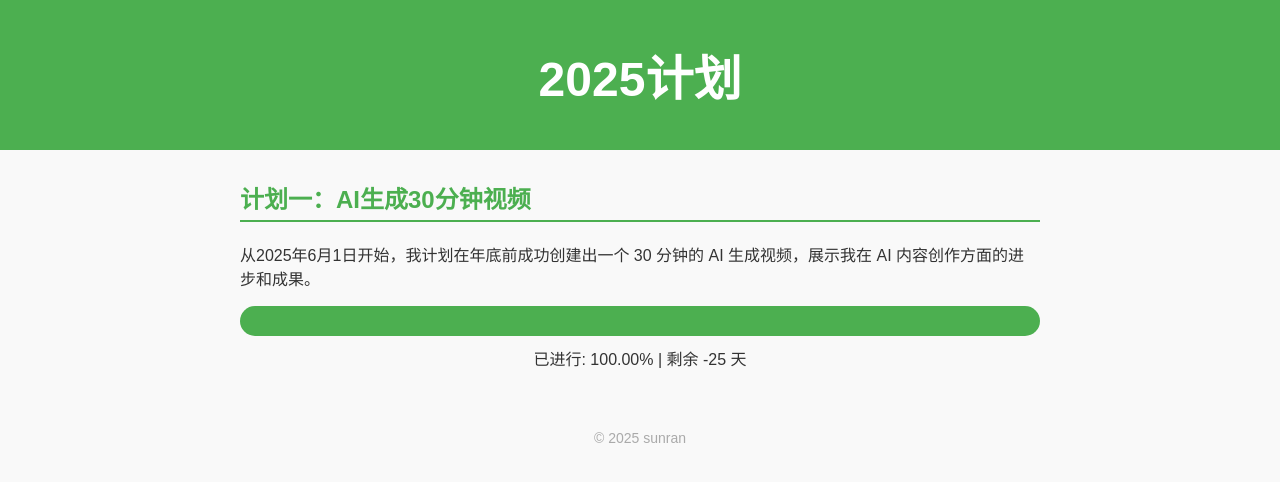
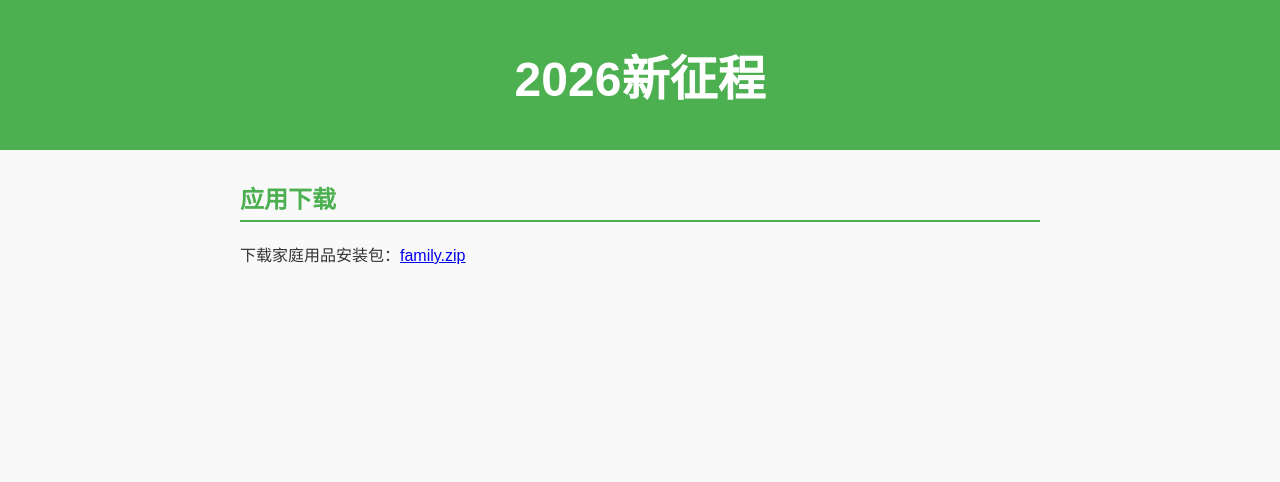
Before and after one commit to sunran1203/sunran1203.github.io, a plain HTML site: page index.html in a window 1280 px wide. Drawn offline with Linux system fonts and the light colour scheme.

Commit message:
add family apk

```diff
--- a/index.html
+++ b/index.html
@@ -74,48 +74,15 @@
 <body>
 
 <header>
-  <h1>2025计划</h1>
+  <h1>2026新征程</h1>
 </header>
 
 <main>
   <section>
-    <h2>计划一：AI生成30分钟视频</h2>
-    <p>从2025年6月1日开始，我计划在年底前成功创建出一个 30 分钟的 AI 生成视频，展示我在 AI 内容创作方面的进步和成果。</p>
-
-    <div id="progress-container">
-      <div id="progress-bar"></div>
-    </div>
-    <div id="progress-text"></div>
+    <h2>应用下载</h2>
+    <p>下载家庭用品安装包：<a href="family.zip" download>family.zip</a></p>
   </section>
 </main>
 
-<footer>
-  &copy; 2025 sunran
-</footer>
-
-<script>
-  const startDate = new Date('2025-06-01T00:00:00').getTime();
-  const endDate = new Date('2025-12-31T23:59:59').getTime();
-
-  function updateProgressBar() {
-    const now = new Date().getTime();
-    const total = endDate - startDate;
-    const elapsed = now - startDate;
-
-    let progress = (elapsed / total) * 100;
-    if (progress < 0) progress = 0;
-    if (progress > 100) progress = 100;
-
-    document.getElementById('progress-bar').style.width = progress + '%';
-
-    const daysLeft = Math.ceil((endDate - now) / (1000 * 60 * 60 * 24));
-    document.getElementById('progress-text').innerText =
-      `已进行: ${progress.toFixed(2)}% | 剩余 ${daysLeft} 天`;
-  }
-
-  updateProgressBar();
-  setInterval(updateProgressBar, 60000);
-</script>
-
 </body>
 </html>
```
Also changed, not shown: 1 other file.
